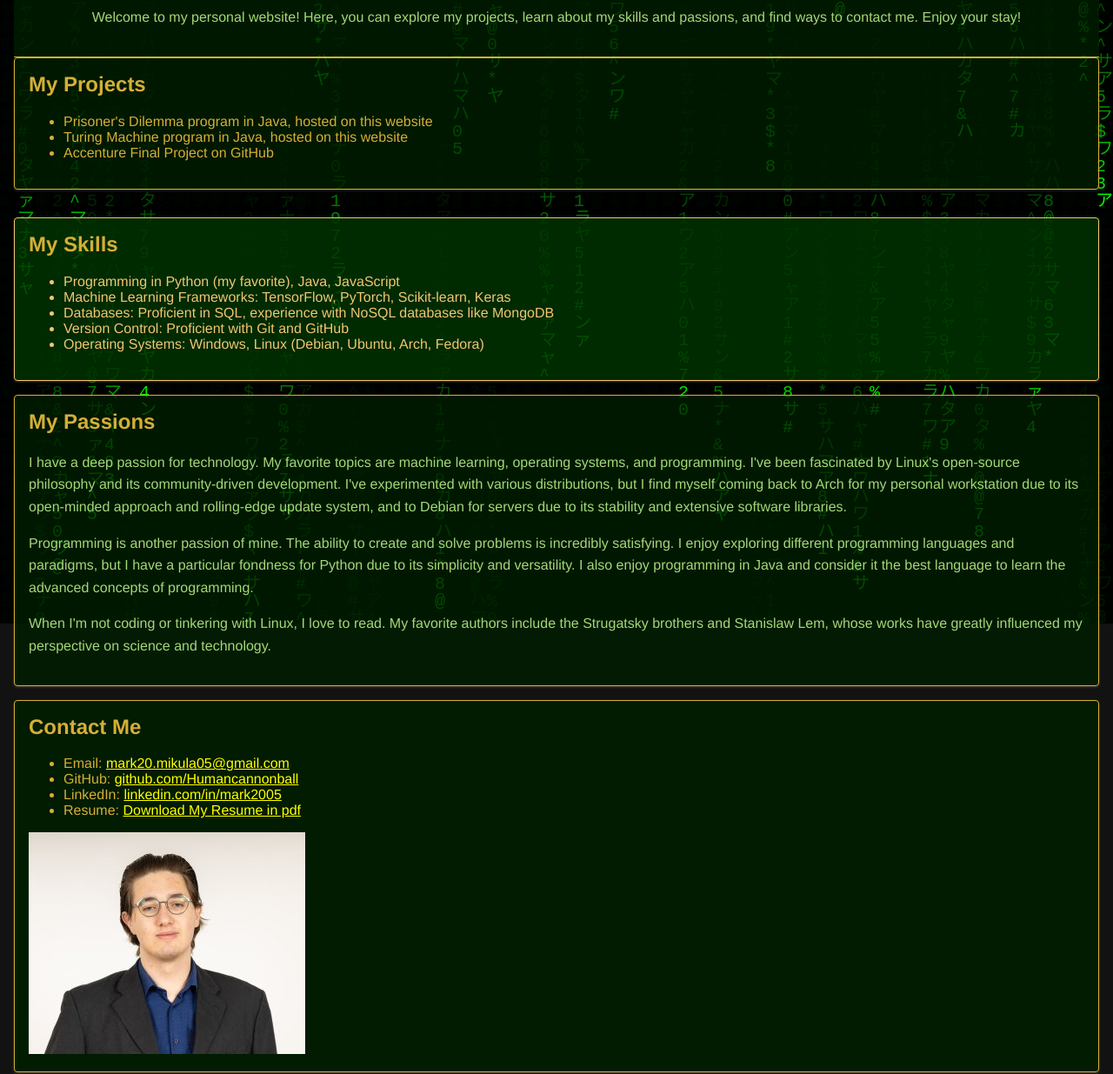
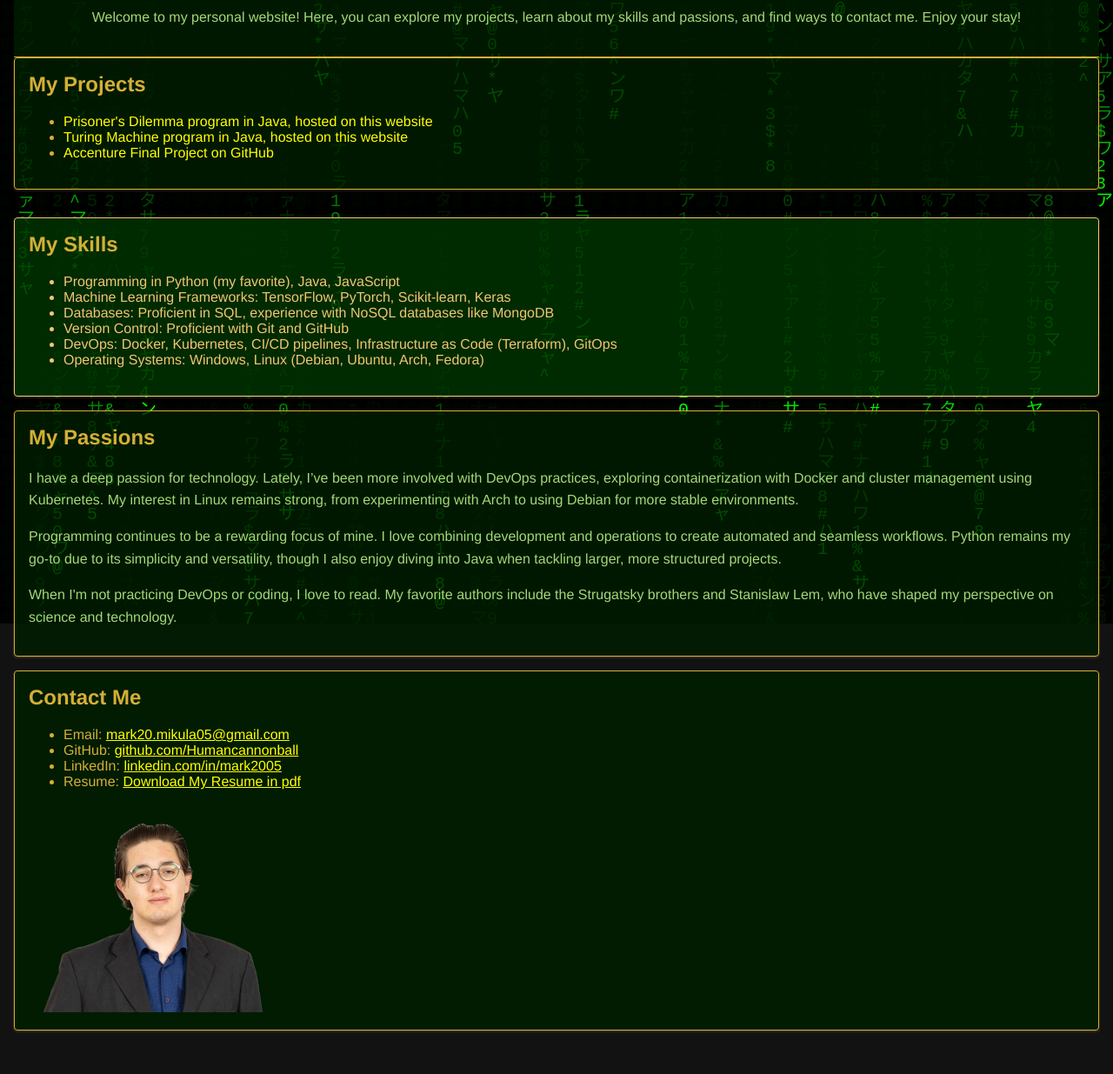
Before and after one commit to Humancannonball/PersonalSite, a website: page web/public/main.html in a window 1280 px wide. Shown: the part 83-1318 px from the top of the page at 87% size. Drawn offline with Linux system fonts and the light colour scheme.

Commit message:
Enhance prisoner simulation UI by adding submit button styling, updating parameter form, and improving main page content

```diff
--- a/web/public/css/main.css
+++ b/web/public/css/main.css
@@ -41,7 +41,7 @@ p {
   color: #a3d977; /* light, matrix-green tone for paragraphs */
 }
 a {
-  color: #d4af37; /* gold links */
+  color: #ff0; /* gold links */
   text-decoration: none;
   transition: color 0.3s;
 }
@@ -146,5 +146,3 @@ form[action="/runTuring"] input[type="submit"]:hover {
   background: #f0c674;
   color: #0e0;
 }
-
-/* ...existing code (if any extra components) ... */
--- a/web/public/main.html
+++ b/web/public/main.html
@@ -28,6 +28,7 @@
         <li>Machine Learning Frameworks: TensorFlow, PyTorch, Scikit-learn, Keras</li>
         <li>Databases: Proficient in SQL, experience with NoSQL databases like MongoDB</li>
         <li>Version Control: Proficient with Git and GitHub</li>
+        <li>DevOps: Docker, Kubernetes, CI/CD pipelines, Infrastructure as Code (Terraform), GitOps</li>
         <li>Operating Systems: Windows, Linux (Debian, Ubuntu, Arch, Fedora)</li>
       </ul>
     </section>
@@ -35,9 +36,9 @@
 
   <section id="passions">
     <h2>My Passions</h2>
-    <p>I have a deep passion for technology. My favorite topics are machine learning, operating systems, and programming. I've been fascinated by Linux's open-source philosophy and its community-driven development. I've experimented with various distributions, but I find myself coming back to Arch for my personal workstation due to its open-minded approach and rolling-edge update system, and to Debian for servers due to its stability and extensive software libraries.</p>
-    <p>Programming is another passion of mine. The ability to create and solve problems is incredibly satisfying. I enjoy exploring different programming languages and paradigms, but I have a particular fondness for Python due to its simplicity and versatility. I also enjoy programming in Java and consider it the best language to learn the advanced concepts of programming.</p>
-    <p>When I'm not coding or tinkering with Linux, I love to read. My favorite authors include the Strugatsky brothers and Stanislaw Lem, whose works have greatly influenced my perspective on science and technology.</p>
+    <p>I have a deep passion for technology. Lately, I’ve been more involved with DevOps practices, exploring containerization with Docker and cluster management using Kubernetes. My interest in Linux remains strong, from experimenting with Arch to using Debian for more stable environments.</p>
+    <p>Programming continues to be a rewarding focus of mine. I love combining development and operations to create automated and seamless workflows. Python remains my go-to due to its simplicity and versatility, though I also enjoy diving into Java when tackling larger, more structured projects.</p>
+    <p>When I'm not practicing DevOps or coding, I love to read. My favorite authors include the Strugatsky brothers and Stanislaw Lem, who have shaped my perspective on science and technology.</p>
   </section>
 
   <section id="contacts">
@@ -52,7 +53,7 @@
         </ul>
       </div>
       <div class="profile-photo">
-        <img src="/images/profile.jpg" alt="Mark">
+        <img src="/images/profile.png" alt="Mark">
       </div>
     </div>
   </section>
```
Also changed, not shown: web/public/css/prisoner.css (+7 -0 lines), web/public/js/prisoner.js (+7 -3 lines), web/public/prisoner.html (+2 -2 lines), web/public/images/profile.jpg (deleted), web/public/images/profile.png (added), 1 other file.
